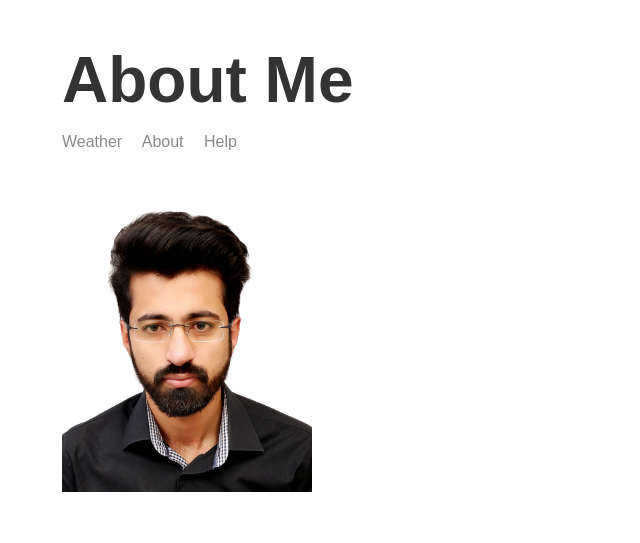
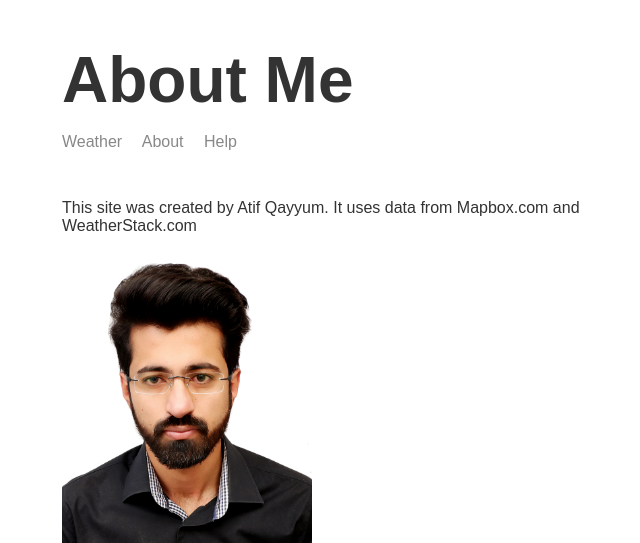
Before and after one commit to aqarain/node-course, a Node server app: page /about in a window 1280 px wide. Shown: the top 543 px of the page, without its empty margins (253-893 px from the left). Run offline with Node 20, Linux system fonts and the light colour scheme; some libraries are stand-ins or nearby versions.

Commit message:
updated About page

```diff
--- a/web-server/src/templates/views/about.hbs
+++ b/web-server/src/templates/views/about.hbs
@@ -10,6 +10,7 @@
 <body>
     <div class="main-content">
         {{>header}}
+        <p>This site was created by Atif Qayyum. It uses data from Mapbox.com and WeatherStack.com</p>
         <img class="portrait" src="/img/Atif.jpg" />
     </div>
     {{>footer}}
```
